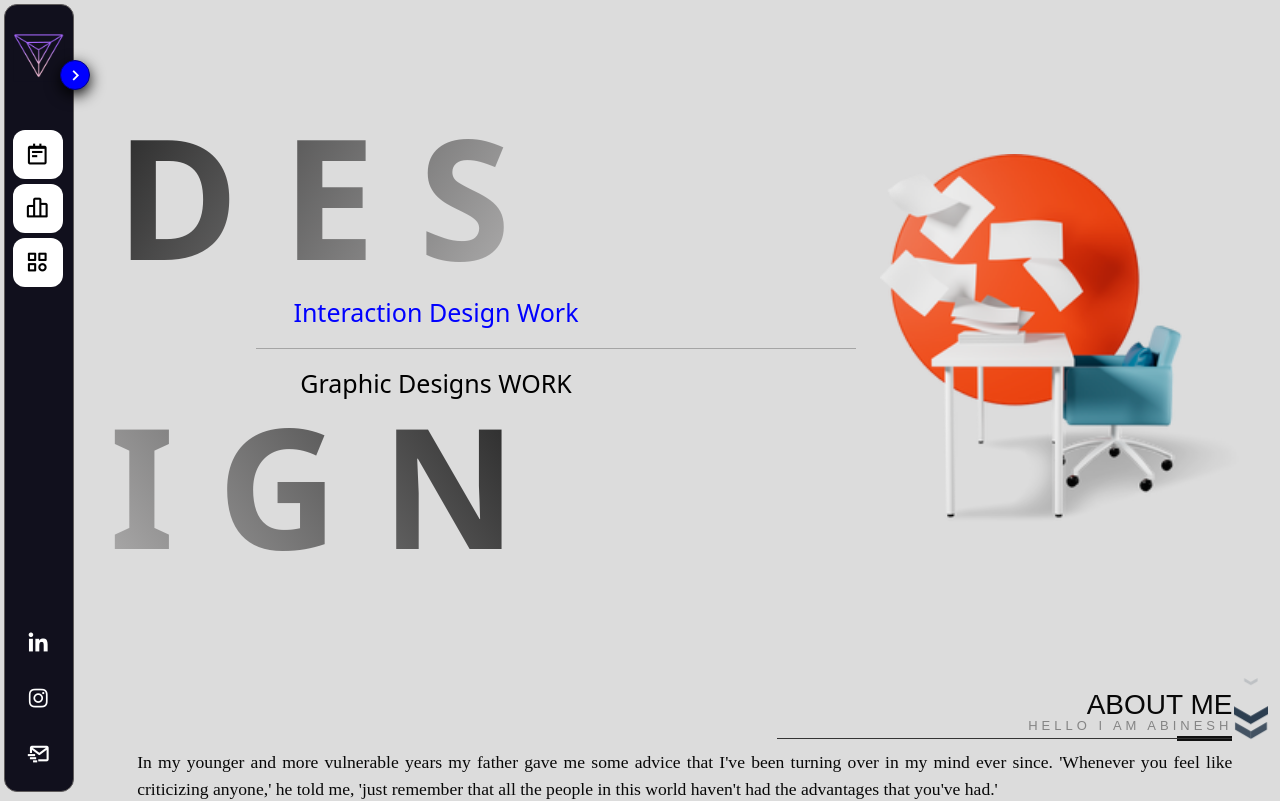
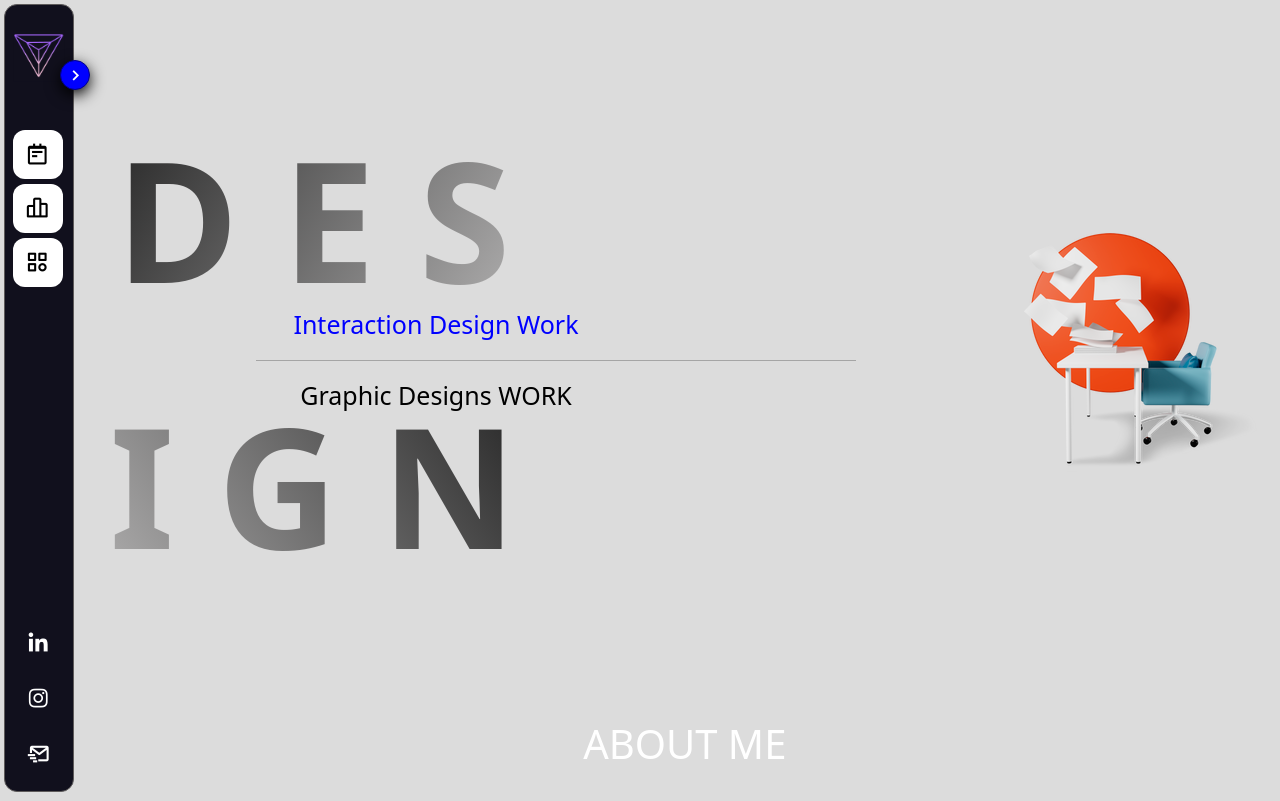
Before and after one commit to Abinesh-A/web-reactjs, a React (Create React App) app: page / in a window 1280 px wide. Shown: the top 801 px of the page. Built offline with nearby package versions, Linux system fonts and the light colour scheme.

Commit message:
page 1 res...

```diff
--- a/src/App.css
+++ b/src/App.css
@@ -3,7 +3,7 @@
   min-height: 100vh;
   color: white;
   background-color: gainsboro;
-  display: flex;
+  /* display: flex; */
   scroll-behavior: smooth;
   user-select: none;
 }
--- a/src/components/Page1.js
+++ b/src/components/Page1.js
@@ -1,14 +1,11 @@
 import React from "react";
 import "../styles/page1.css";
-import test from "../components/test.png"
+import test from "../components/test.png";
 
 export const Page1 = ({ home }) => {
   return (
     <>
-      <div
-        ref={home}
-        className="d-flex justify-content-between align-items-center page1div"
-      >
+      <div ref={home} className="page1div">
         <div className="center">
           <div className="design">
             <div className="des">
@@ -27,19 +24,11 @@ export const Page1 = ({ home }) => {
           </div>
         </div>
         <div>
-          <div>
-            <img className="imgs" alt="img" src={test}></img>
-            {/* <div class="intro">
-              <div class="hello">
-                Hell<span id="o">o</span>,
-              </div>
-              <div class="iam">
-                <h1>I am MrABi</h1>
-              </div>
-              <button class="hire">B.E / ECE &#128526;</button>
-            </div> */}
-          </div>
+          <img className="imgs" alt="img" src={test}></img>
         </div>
+      </div>
+      <div>
+        <h1>ABOUT ME</h1>
       </div>
     </>
   );
--- a/src/components/Page2.js
+++ b/src/components/Page2.js
@@ -1,29 +1,10 @@
 import React from "react";
 import "../styles/page2.css";
+
 export const Page2 = ({ about }) => {
   return (
     <div className="page2div" ref={about}>
-      <div className="aboutdiv">
-        {/* <div className="about_h">
-          ABOUT ME
-        </div> */}
-        <div class="about_h">
-          <h1>
-            ABOUT ME<span>HELLO I AM ABINESH</span>
-          </h1>
-          <div class="container">
-            <div class="chevron"></div>
-            <div class="chevron"></div>
-            <div class="chevron"></div>
-          </div>
-        </div>
-        <div className="about_t">
-          In my younger and more vulnerable years my father gave me some advice
-          that I've been turning over in my mind ever since. 'Whenever you feel
-          like criticizing anyone,' he told me, 'just remember that all the
-          people in this world haven't had the advantages that you've had.'
-        </div>
-      </div>
+  page 2
     </div>
   );
 };
--- a/src/styles/page1.css
+++ b/src/styles/page1.css
@@ -1,6 +1,11 @@
+.page1div{
+  display: flex;
+  justify-content: space-between;
+  align-items: center;
+  min-height: 90vh;
+}
 .center {
-  margin-top: -1%;
-  min-height: 90vh;
+  /* min-height: 100vh; */
   display: flex;
   flex-direction: column;
   align-items: center;
@@ -19,7 +24,7 @@
   pointer-events: none;
   user-select: none;
   transition: all 0.5s ease;
-  margin-bottom: 10%;
+  /* margin-bottom: 10%; */
 }
 .ign {
   background: -webkit-linear-gradient(bottom left, rgb(179, 178, 178), #222);
@@ -51,33 +56,10 @@ hr {
   width: 600px;
   border-top: 3.5px solid black;
 }
-.imgs{
+/* .imgs{
   height: 400px;
   width: 400px;
-}
-.intro {
-  color: black;
-  display: flex;
-  flex-direction: column;
-  align-items: center;
-}
-.intro .hello {
-  font-size: 140px;
-  font-weight: 550;
-}
-.intro .iam {
-  font-family: fantasy;
-  font-size: 35px;
-}
-.intro .hire {
-  background-color: rgb(0, 0, 0);
-  color: white;
-  border-radius: 10px;
-  font-size: 17px;
-}
-#o {
-  color: #3b43b8;
-}
+} */
 
 @media screen and (max-width: 730px) {
   .text {
--- a/src/styles/page2.css
+++ b/src/styles/page2.css
@@ -1,145 +1,9 @@
-.page2div {
-  margin-top: -6%;
+.page2div{
   min-height: 100vh;
   display: flex;
   flex-direction: column;
-  /* align-items: center; */
-  /* justify-content: center; */
-  color: #080808;
-  min-width: 90vw;
+  align-items: center;
+  justify-content: center;
+  font-size: calc(10px + 2vmin);
+  color: white;
 }
-.aboutdiv {
-  padding: 4%;
-}
-.about_h h1 {
-  font-size: 28px;
-  font-weight: 500;
-  letter-spacing: 0;
-  line-height: 1.5em;
-  padding-bottom: 15px;
-  position: relative;
-  font-family: "Raleway", sans-serif;
-  justify-content: flex-end;
-  display: flex;
-}
-.about_h h1 span {
-  font-size: 13px;
-  font-weight: 500;
-  text-transform: uppercase;
-  letter-spacing: 4px;
-  line-height: 3em;
-  padding-left: 0.25em;
-  color: rgba(0, 0, 0, 0.4);
-  padding-bottom: 10px;
-  position: absolute;
-  margin-top: 2%;
-}
-.about_h h1:before {
-  content: "";
-  position: absolute;
-  right: 0;
-  bottom: 0;
-  height: 5px;
-  width: 55px;
-  background-color: #111;
-}
-.about_h h1:after {
-  content: "";
-  position: absolute;
-  right: 0;
-  bottom: 2px;
-  height: 1px;
-  width: 95%;
-  max-width: 455px;
-  background-color: #333;
-}
-.about_t {
-  text-align: justify;
-  text-justify: inter-word;
-  font-size: 1.1rem;
-  font-family: "Times New Roman", Times, serif;
-}
-.container {
-    display: flex;
-    justify-content: flex-end;
-    position: absolute;
-    margin-top: -6%;
-    right: 0;
-  }
-
-  .chevron {
-    position: absolute;
-    width: 2.1rem;
-    height: 0.48rem;
-    opacity: 0;
-    transform: scale(0.3);
-    -webkit-animation: move-chevron 3s ease-out infinite;
-            animation: move-chevron 3s ease-out infinite;
-  }
-
-  .chevron:first-child {
-    -webkit-animation: move-chevron 3s ease-out 1s infinite;
-            animation: move-chevron 3s ease-out 1s infinite;
-  }
-
-  .chevron:nth-child(2) {
-    -webkit-animation: move-chevron 3s ease-out 2s infinite;
-            animation: move-chevron 3s ease-out 2s infinite;
-  }
-
-  .chevron:before,
-  .chevron:after {
-    content: "";
-    position: absolute;
-    top: 0;
-    height: 100%;
-    width: 50%;
-    background: #2c3e50;
-  }
-
-  .chevron:before {
-    left: 0;
-    transform: skewY(30deg);
-  }
-
-  .chevron:after {
-    right: 0;
-    width: 50%;
-    transform: skewY(-30deg);
-  }
-
-  @-webkit-keyframes move-chevron {
-    25% {
-      opacity: 1;
-    }
-    33.3% {
-      opacity: 1;
-      transform: translateY(2.28rem);
-    }
-    66.6% {
-      opacity: 1;
-      transform: translateY(3.12rem);
-    }
-    100% {
-      opacity: 0;
-      transform: translateY(4.8rem) scale(0.5);
-    }
-  }
-
-  @keyframes move-chevron {
-    25% {
-      opacity: 1;
-    }
-    33.3% {
-      opacity: 1;
-      transform: translateY(2.28rem);
-    }
-    66.6% {
-      opacity: 1;
-      transform: translateY(3.12rem);
-    }
-    100% {
-      opacity: 0;
-      transform: translateY(4.8rem) scale(0.5);
-    }
-  }
```
